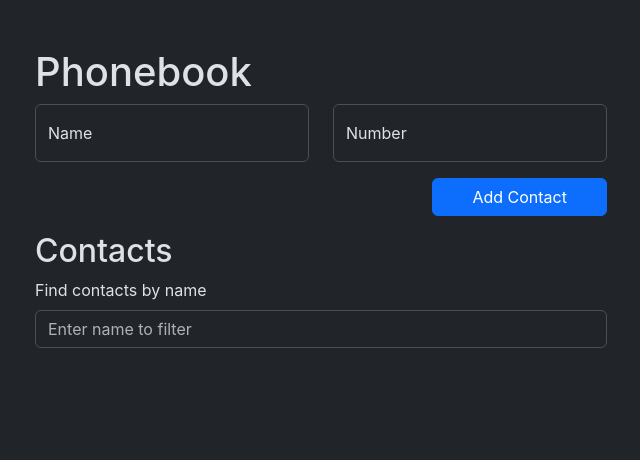
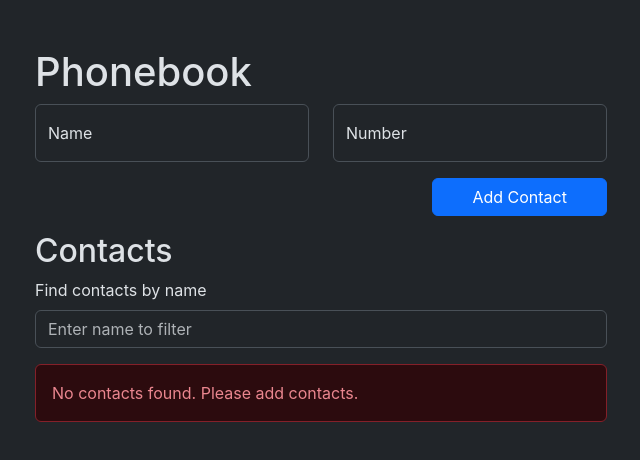
Before and after one commit to Valik3201/goit-react-hw-03-phonebook, a React (Create React App) app: page / in a window 1280 px wide. Shown: the top 460 px of the page, without its empty margins (319-959 px from the left). Built offline with nearby package versions, Linux system fonts and the light colour scheme.

Commit message:
feat(ui): display total contact count

```diff
--- a/src/components/ContactList.jsx
+++ b/src/components/ContactList.jsx
@@ -1,6 +1,6 @@
 import PropTypes from 'prop-types';
 import { useState } from 'react';
-import { ListGroup, Row, Col, Button } from 'react-bootstrap';
+import { ListGroup, Row, Col, Button, Alert } from 'react-bootstrap';
 import { ContactEditModal } from './ContactEditModal';
 
 /**
@@ -65,6 +65,13 @@ export const ContactList = ({
 
   return (
     <>
+      {sortedContacts.length === 0 ? (
+        <Alert variant="danger">No contacts found. Please add contacts.</Alert>
+      ) : (
+        <Alert variant="primary">
+          You have {sortedContacts.length} contacts.
+        </Alert>
+      )}
       <ListGroup as="ul">
         {sortedContacts.map(contact => (
           <ContactListItem
```
